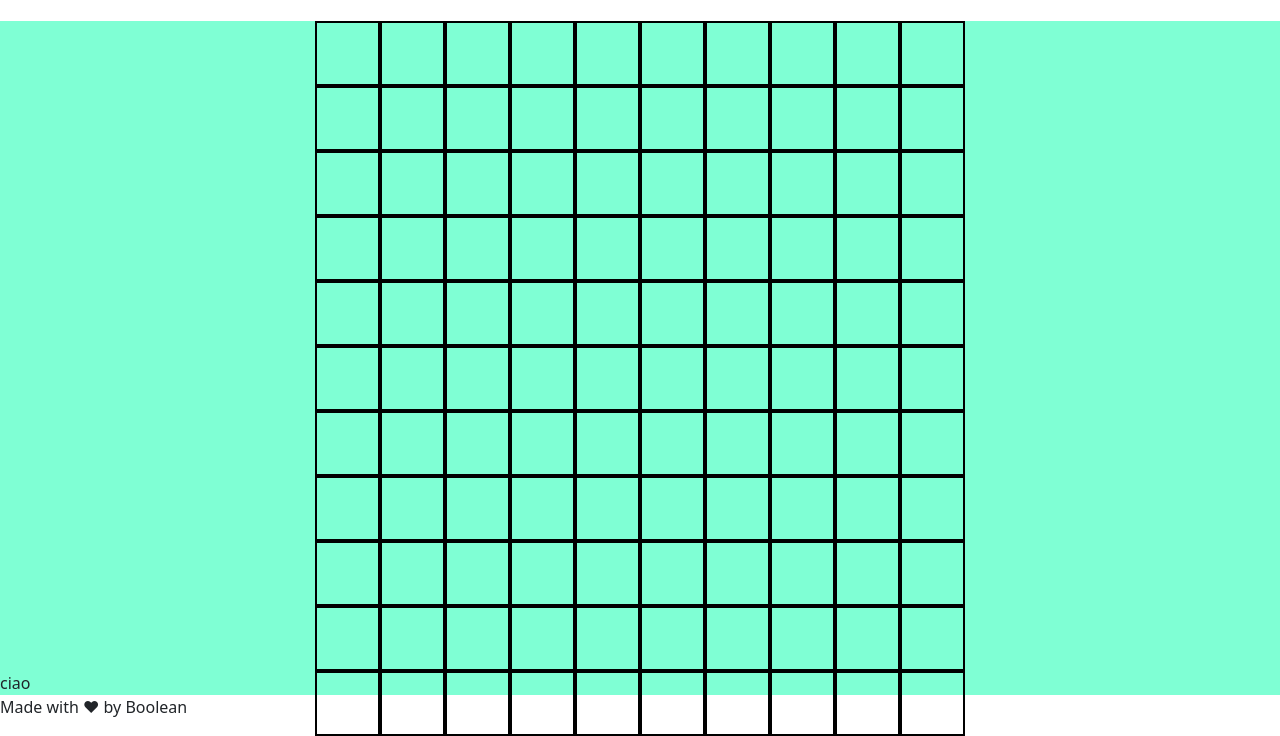
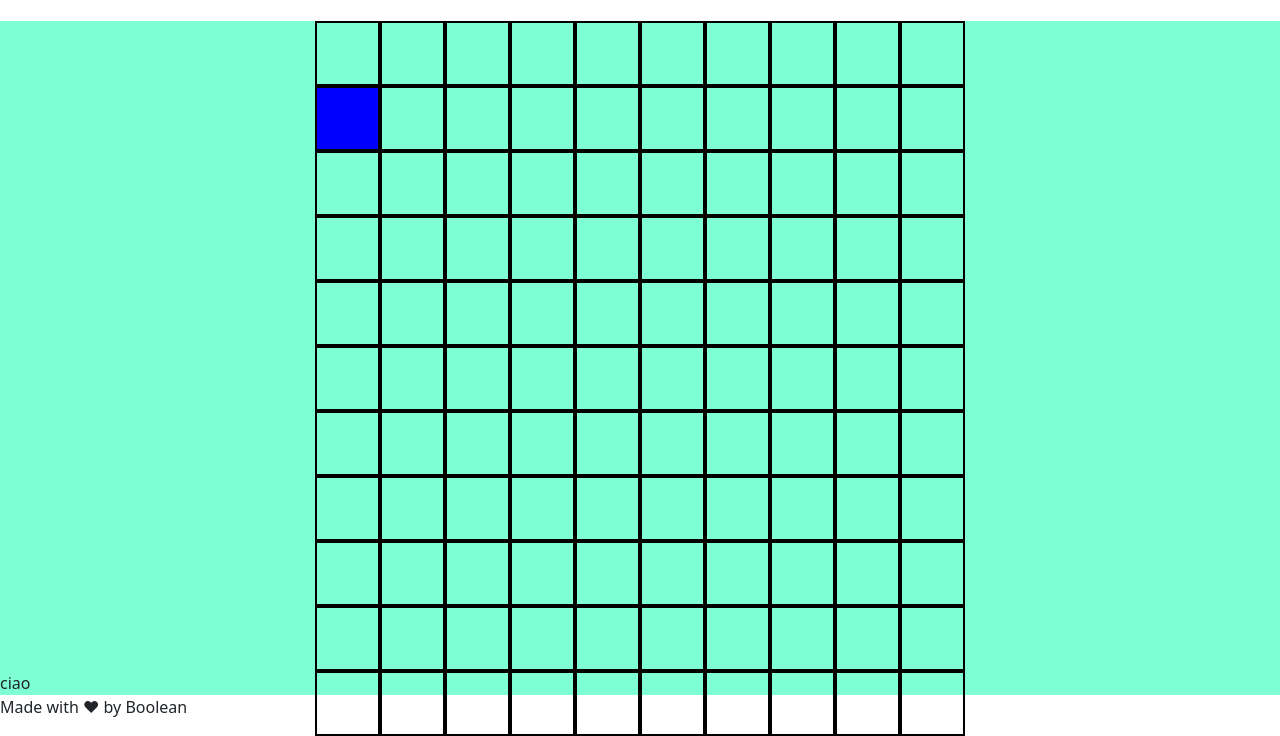
Before and after one commit to DeniseDichiara/js-campominato-grid, a plain HTML site: page index.html in a window 1280 px wide. Both pictures are taken after a click on the element 347 px from the left and 193 px from the top of the page. Shown: the part 75-811 px from the top of the page. Drawn offline with nearby package versions, Linux system fonts and the light colour scheme.

Commit message:
modified div. selected

```diff
--- a/style.css
+++ b/style.css
@@ -20,6 +20,6 @@ div.grid .cell{
     border: 2px solid black;
 }
 
-div.grid .cell .selected{
+div.selected{
     background-color: blue;
 }
```
